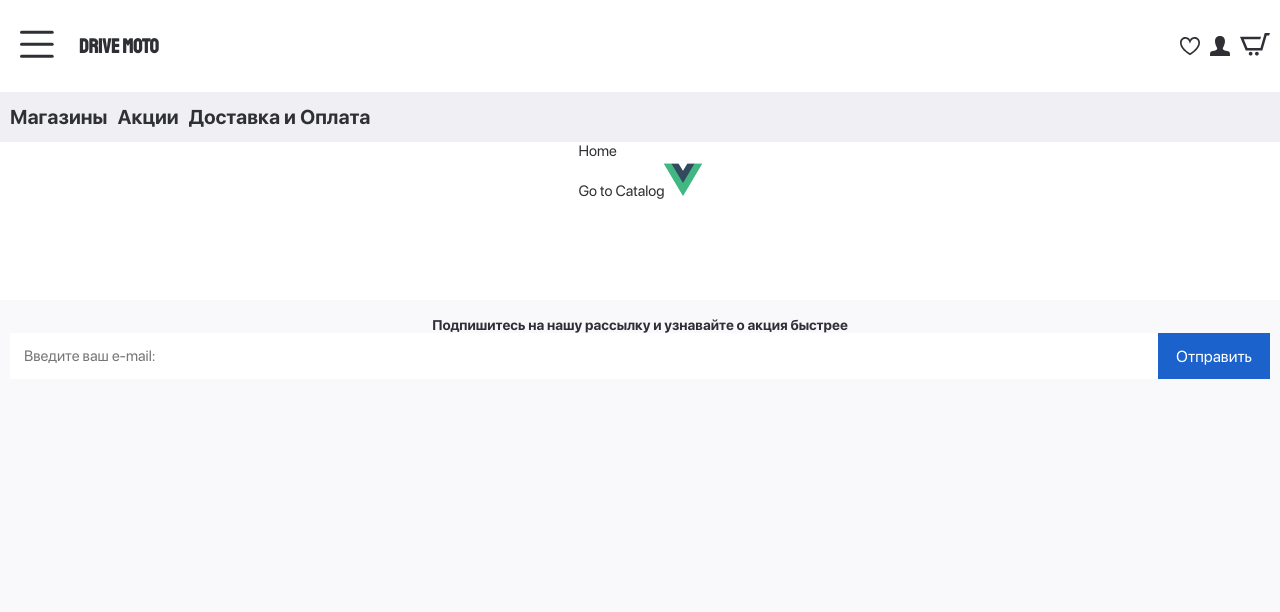
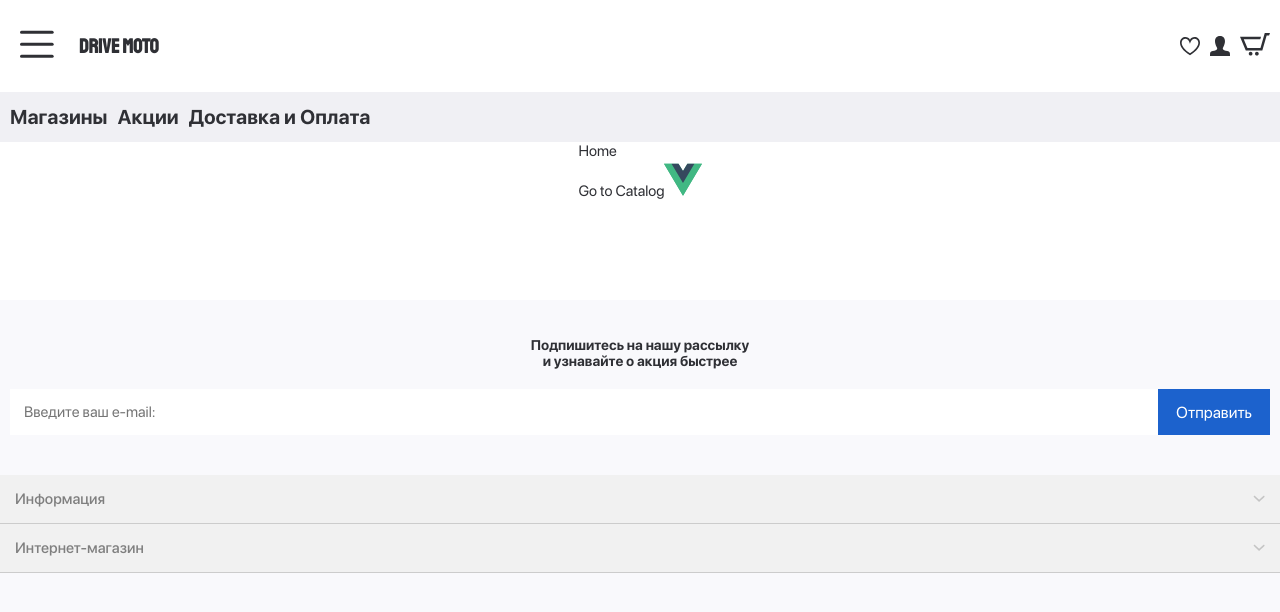
Before and after one commit to molotovv70/gidrotsikly, a Vue app: page / in a window 1280 px wide. Shown: the top 612 px of the page. Built offline with nearby package versions, Linux system fonts and the light colour scheme.

Commit message:
feat: add accordion component

```diff
--- a/src/assets/styles/variables.css
+++ b/src/assets/styles/variables.css
@@ -15,6 +15,8 @@
     --palette-light-thin-color: #C4C4C4;
     --palette-light-footer-color: #F9F9FC;
 
+    --palette-gray-primary-color: #7F7F7F;
+
     --pallete-accent-color: #1C62CD;
     --pallete-success: #008C49;
     --pallete-error: #D80000;
--- a/src/components/ui/Accordion.vue
+++ b/src/components/ui/Accordion.vue
@@ -1,40 +1,63 @@
 <script setup lang="ts">
 import { ref } from 'vue';
+import Icon from '@/components/ui/Icon.vue'
+import { AccordionProps } from '@/types/components/ui/Accordion.ts'
+import { IconProps } from '@/types/components/ui/Icon.ts'
 
-defineProps<{ title: string }>();
+/* icon */
+import ArrowDownIcon from '@/assets/icons/arrow-down.svg'
 
-const isOpen = ref(false);
+const props = defineProps<{ items: AccordionProps[] }>();
 
-const toggle = () => {
-  isOpen.value = !isOpen.value;
+const isOpen = ref<boolean[]>(props.items.map(() => false));
+
+const icon: IconProps = {
+  path: ArrowDownIcon,
+  alt: 'Accordion arrow down'
+}
+
+const toggle = (index: number) => {
+  isOpen.value = isOpen.value.map((open, i) => (i === index ? !open : false));
 };
 </script>
 
 <template>
-  <div class="accordion-section">
-    <div class="accordion-header" @click="toggle">
-      <h3>{{ title }}</h3>
+  <div v-for='(item, index) in items' :key='item.id' class="accordion">
+    <div class="accordion__header" @click="toggle(index)">
+      <h3 class='accordion__title'>{{ item.title }}</h3>
+      <div class='accordion__icon-container'>
+        <Icon v-if='icon' :item='icon' class="accordion__icon" />
+      </div>
     </div>
-    <div class="accordion-content" v-show="isOpen">
-      <slot></slot>
+    <div class="accordion__content" v-show="isOpen[index]">
+      {{ item.content }}
     </div>
   </div>
 </template>
 
 <style scoped>
-.accordion-section {
+.accordion {
   border-bottom: 1px solid #ccc;
 }
-.accordion-header {
+.accordion__header {
+  display: flex;
+  justify-content: space-between;
   background-color: #f1f1f1;
   padding: 15px;
   cursor: pointer;
   user-select: none;
 }
-.accordion-header h3 {
+.accordion__title {
+  font-weight: 500;
+  color: var(--palette-gray-primary-color);
   margin: 0;
 }
-.accordion-content {
+.accordion__icon-container {
+}
+.accordion__icon {
+  width: 12px;
+}
+.accordion__content {
   padding: 15px;
   border-top: 1px solid #ccc;
 }
--- /dev/null
+++ b/src/components/ui/Icon.vue
@@ -0,0 +1,17 @@
+<script setup lang='ts'>
+import { IconProps } from '@/types/components/ui/Icon.ts'
+
+defineProps<{item: IconProps }>()
+
+</script>
+
+<template>
+  <img :src='item.path' :alt='item.alt' class='icon'>
+</template>
+
+<style scoped>
+.icon {
+  width: 100%;
+  height: 100%;
+}
+</style>
--- a/src/components/ui/Sidebar.vue
+++ b/src/components/ui/Sidebar.vue
@@ -1,7 +1,7 @@
 <script setup lang='ts'>
 import { ref } from 'vue'
 import { RouterLink } from 'vue-router'
-import { Icon } from '@/types/components/ui/Sidebar.ts'
+import { IconProps } from '@/types/components/ui/Icon.ts'
 import { SidebarProps } from '@/types/components/ui/Sidebar.ts'
 
 /* icons */
@@ -13,10 +13,11 @@ import ActionIcon from '@/assets/icons/action.svg'
 import DeliveryIcon from '@/assets/icons/delivery.svg'
 
 import HamburgerIcon from '@/assets/icons/hamburger-button.svg'
+import Icon from '@/components/ui/Icon.vue'
 
 const isOpen = ref(false)
 
-const hamburgerIcon: Icon = {
+const hamburgerIcon: IconProps = {
   path: HamburgerIcon,
   alt: 'hamburger'
 }
@@ -147,7 +148,7 @@ const toggleSidebar = () => {
           <RouterLink v-for="item in items" :to="item.route" class='sidebar__link'>
             <li :key="item.id" class='sidebar__item'>
                 <div class='sidebar__icon-container'>
-                  <img v-if='item.icon' :src="item.icon.path" :alt="item.icon.alt" class="sidebar__icon" />
+                  <Icon v-if='item.icon' :item='item.icon' class="sidebar__icon" />
                 </div>
                 <span class='sidebar__title'>{{ item.title }}</span>
             </li>
@@ -193,9 +194,6 @@ const toggleSidebar = () => {
 .sidebar__icon-container {
   width: 50px;
   padding-right: 25px;
-}
-.sidebar__icon {
-  width: 100%;
 }
 .sidebar__title {
   font-size: 20px;
--- a/src/components/widgets/footers/MainFooter.vue
+++ b/src/components/widgets/footers/MainFooter.vue
@@ -2,27 +2,44 @@
 
 import Input from '@/components/ui/Input.vue'
 import { ButtonProps } from '@/types/components/ui/Button.ts'
+import { AccordionProps } from '@/types/components/ui/Accordion.ts'
+import Accordion from '@/components/ui/Accordion.vue'
 
 const buttonProps: ButtonProps = {
   value: 'Отправить',
   color: 'primary',
   size: 'full',
 }
+
+const accordionProps: AccordionProps[] = [
+  {
+    id: 0,
+    title: 'Информация',
+    content: 'Информация sdfsdfsdf',
+  },
+  {
+    id: 1,
+    title: 'Интернет-магазин',
+    content: 'Интернет-магазин sdfsdfsdfsdfsfs',
+  },
+]
+
 </script>
 
 <template>
   <footer class='footer'>
     <div class='footer__top'>
       <div class='footer__email'>
-        <p class='footer__email-content'>Подпишитесь на нашу рассылку и узнавайте о акция быстрее</p>
+        <p class='footer__email-content'>Подпишитесь на нашу рассылку <br> и узнавайте о акция быстрее</p>
         <Input type='text' placeholder='Введите ваш e-mail:' :button='buttonProps' class='footer__email-input'></Input>
       </div>
       </div>
-      <div class='footer__accordion'>
-        <div class='footer__accordion-item'>
-          <p class='footer__accordion-content'></p>
-        </div>
-      </div>
+    <Accordion :items='accordionProps' />
+<!--      <div class='footer__accordion'>-->
+<!--        <div class='footer__accordion-item'>-->
+<!--          <p class='footer__accordion-content'></p>-->
+<!--        </div>-->
+<!--      </div>-->
     <div class='footer__bottom'>
 
     </div>
@@ -38,7 +55,7 @@ const buttonProps: ButtonProps = {
   padding: 17px 0 40px 0;
 }
 .footer__email-content {
-  padding: 0 15px;
+  padding: 20px 15px;
   text-align: center;
   font-size: 14px;
   font-weight: 700;
--- a/src/types/components/ui/Accordion.ts
+++ b/src/types/components/ui/Accordion.ts
@@ -0,0 +1,6 @@
+
+export type AccordionProps = {
+  id: number
+  title: string
+  content?: string
+};
--- /dev/null
+++ b/src/types/components/ui/Icon.ts
@@ -0,0 +1,4 @@
+export type IconProps = {
+  path: string
+  alt?: string
+}
```
Also changed, not shown: src/types/components/ui/Sidebar.ts (+2 -5 lines), src/assets/icons/arrow-down.svg (added).
